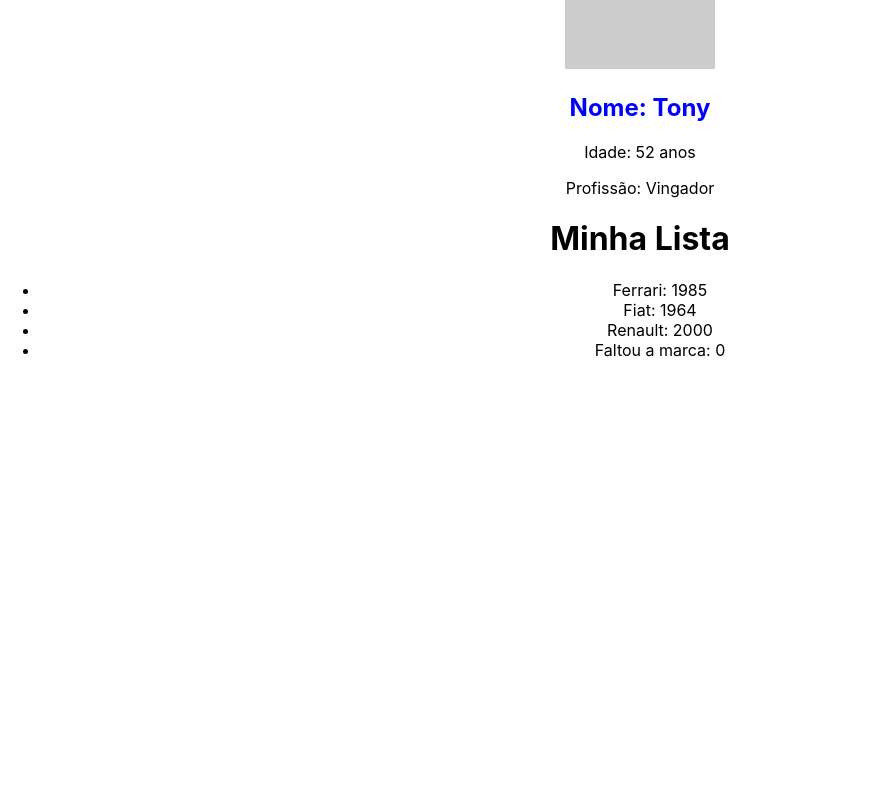
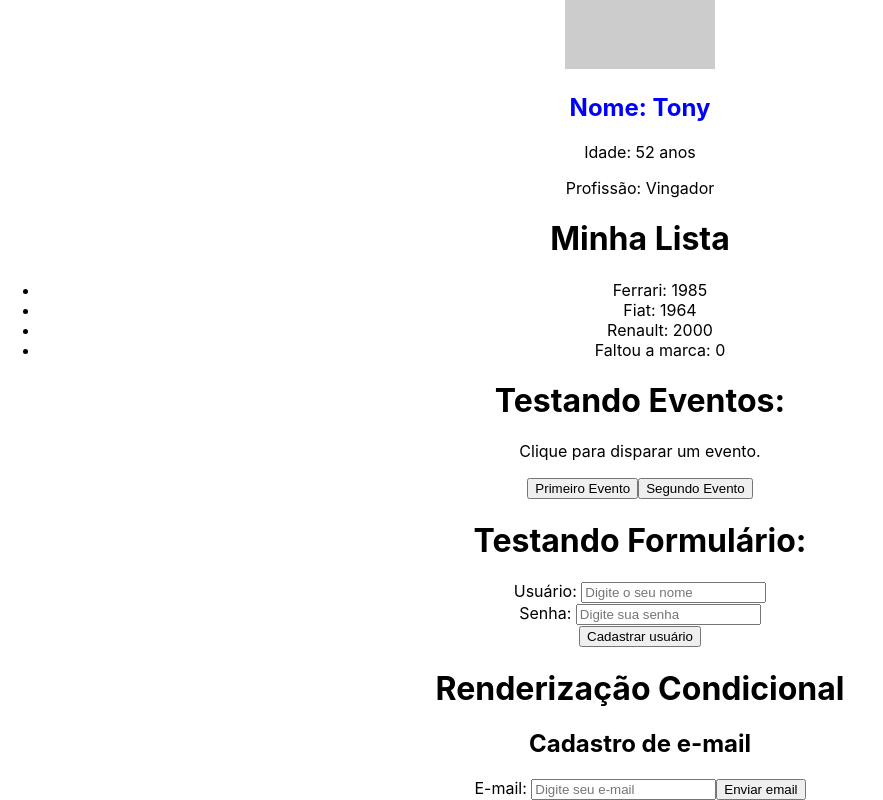
Before and after one commit to Baku-Stark/javascript, a React (Create React App) app in the folder React/projeto/: page / in a window 1280 px wide. Shown: the part 295-1095 px from the top of the page, without its empty margins (0-883 px from the left). Before the commit the page ends 800 px from the top, so only its background shows below. Built offline with nearby package versions, Linux system fonts and the light colour scheme.

Commit message:
⚛️ Update: Projeto React

```diff
--- a/React/projeto/src/App.js
+++ b/React/projeto/src/App.js
@@ -13,6 +13,15 @@
 
 import List from './componentes/List'
 /* <List /> => Importado */
+
+import Event from './componentes/Event'
+/* <Event /> => Importado */
+
+import Form from './componentes/Form'
+/* <Form /> => Importado */
+
+import Condicional from './componentes/Cond'
+/* <Condicional /> => Importado */
 
 function App() {
   const nomeApp = "Tony"
@@ -30,6 +39,10 @@
         foto="https://via.placeholder.com/150"
       />
       <List />
+      <Event/>
+      <Form />
+      <h1>Renderização Condicional</h1>
+      <Condicional/>
     </div>
   );
 }
--- /dev/null
+++ b/React/projeto/src/componentes/Cond.js
@@ -0,0 +1,34 @@
+import {useState} from 'react'
+
+function Condicional(){
+    const [email, setMail] = useState()
+    const [userEmail, setUserMail] = useState()
+    function send(e){
+        e.preventDefault()
+        setUserMail(email)
+    }
+    return(
+        <div>
+            <h2>Cadastro de e-mail</h2>
+            <form>
+                <label htmlFor="email">E-mail: </label>
+                <input
+                    id="email"
+                    name="email"
+                    type="email"
+                    onChange={(e) => setMail(e.target.value)}
+                    placeholder="Digite seu e-mail"/>
+                    <button onClick={send}>
+                        Enviar email
+                    </button>
+                    {userEmail &&(
+                        <div>
+                            <p>O e-mail é: {userEmail}</p>
+                        </div>
+                    )}
+            </form>
+        </div>
+    )
+}
+
+export default Condicional
--- /dev/null
+++ b/React/projeto/src/componentes/Event.js
@@ -0,0 +1,21 @@
+import Button from './event/Button'
+/* <Button /> => Importado */
+
+function Event(){
+    function meuEvento(){
+        console.log(`Ativando primeiro evento.`)
+    }
+    function segundoEvento(){
+        console.log('Ativando segundo evento.')
+    }
+    return(
+        <div>
+            <h1>Testando Eventos:</h1>
+            <p>Clique para disparar um evento.</p>
+            <Button event={meuEvento} text="Primeiro Evento"/>
+            <Button event={segundoEvento} text="Segundo Evento"/>
+        </div>
+    )
+}
+
+export default Event
--- /dev/null
+++ b/React/projeto/src/componentes/Form.js
@@ -0,0 +1,39 @@
+import {useState} from 'react'
+
+function Form(){
+    function cadastroUsuario(e){
+        e.preventDefault()
+        console.log(name)
+        console.log(senha)
+    }
+    const [name, setName] = useState()
+    const [senha, setSenha] = useState()
+    return(
+        <div>
+            <h1>Testando Formulário:</h1>
+            <form onSubmit={cadastroUsuario}>
+                <div>
+                    <label htmlFor="user">Usuário: </label>
+                    <input
+                        type="text"
+                        id="user"
+                        name="user"
+                        placeholder="Digite o seu nome"
+                        onChange={(e) => setName(e.target.value)}/>
+                </div>
+                <div>
+                    <label htmlFor="senha">Senha: </label>
+                    <input
+                        type="password"
+                        id="senha"
+                        name="senha"
+                        placeholder="Digite sua senha"
+                        onChange={(e) => setSenha(e.target.value)}/>
+                </div>
+                <button>Cadastrar usuário</button>
+            </form>
+        </div>
+    )
+}
+
+export default Form
--- /dev/null
+++ b/React/projeto/src/componentes/event/Button.js
@@ -0,0 +1,5 @@
+function Button(props){
+    return <button onClick={props.event}>{props.text}</button>
+}
+
+export default Button
```
